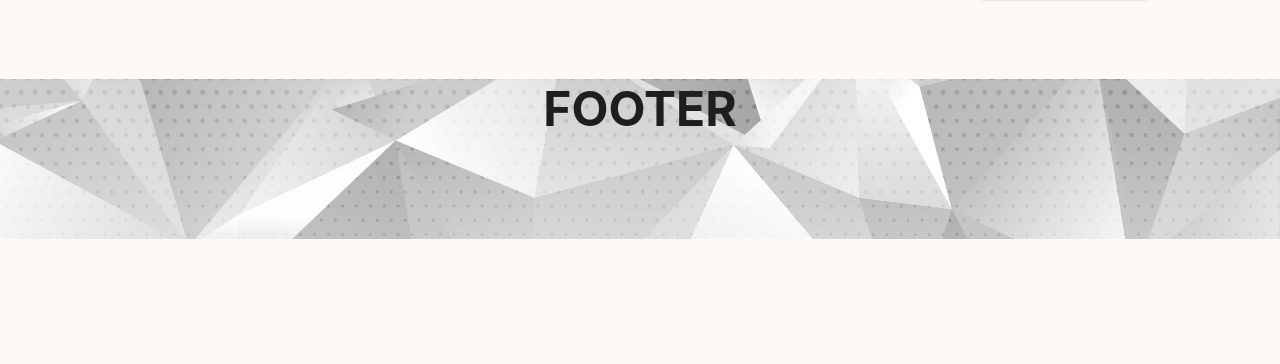
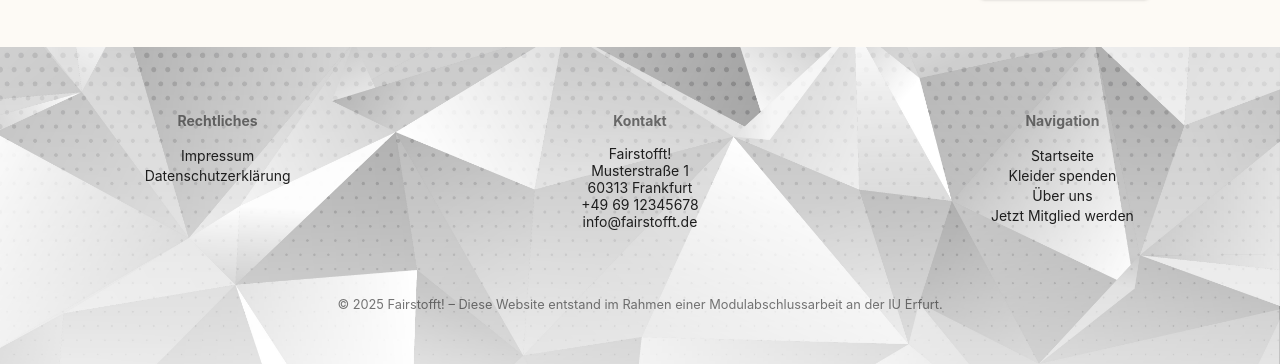
Before and after one commit to Floelly/KleiderspendenRegistrierung, a React (Vite) app: page / in a window 1280 px wide. Shown: the part 5275-5639 px from the top of the page. Before the commit the page ends 5514 px from the top, so only its background shows below. Built offline with nearby package versions, Linux system fonts and the light colour scheme.

Commit message:
impl Footer content

```diff
--- a/src/components/layout/Footer.jsx
+++ b/src/components/layout/Footer.jsx
@@ -1,9 +1,81 @@
+import CardGrid from "../ui/CardGrid";
+import ContentContainer from "../ui/Container";
 import StyledFooter from "../ui/FancyFooter";
+import styled from "styled-components";
+
+const FooterSection = styled.div`
+
+  h3 {
+    font-size: ${({theme}) => theme.fontSizes.small};
+    opacity: .6;
+    margin-bottom: ${({theme}) => theme.spacing.s};
+  }
+
+  ul {
+    list-style: none;
+    padding: 0;
+  }
+
+  p, a {
+    color: inherit;
+    margin: 0;
+    font-size: ${({theme}) => theme.fontSizes.small};
+  }
+`;
+
+const FooterBottom = styled.div`
+  margin-top: ${({theme}) => theme.spacing.l};
+  text-align: center;
+  font-size: ${({theme}) => theme.fontSizes.copyright};
+  color: ${({ theme }) => theme.colors.dark || '#111'};
+  opacity: .6 ;
+`;
 
 export default function Footer() {
   return (
     <StyledFooter title="Bildquelle: https://www.freepik.com/free-vector/abstract-banner-with-monotone-low-poly-design_13219284.htm#fromView=keyword&page=1&position=25&uuid=6">
-      <h1>FOOTER</h1>
+      <ContentContainer>
+        <CardGrid>
+          <FooterSection>
+            <h3>Rechtliches</h3>
+            <ul>
+              <li><a href="/impressum">Impressum</a></li>
+              <li><a href="/datenschutz">Datenschutzerklärung</a></li>
+            </ul>
+          </FooterSection>
+
+          <FooterSection>
+            <h3>Kontakt</h3>
+            <ul>
+              <li>
+                <p>Fairstofft!</p>
+                <p>Musterstraße 1</p>
+                <p>60313 Frankfurt</p>
+              </li>
+              <li>
+                <p><a href="tel:+496912345678">+49 69 12345678</a></p>
+              </li>
+              <li>
+                <p><a href="mailto:info@fairstofft.de">info@fairstofft.de</a></p>
+              </li>
+            </ul>
+          </FooterSection>
+
+          <FooterSection>
+            <h3>Navigation</h3>
+            <ul>
+              <li><a href="/">Startseite</a></li>
+              <li><a href="/spenden">Kleider spenden</a></li>
+              <li><a href="/ueber-uns">Über uns</a></li>
+              <li><a href="/ueber-uns">Jetzt Mitglied werden</a></li>
+            </ul>
+          </FooterSection>
+        </CardGrid>
+
+        <FooterBottom>
+          © 2025 Fairstofft! – Diese Website entstand im Rahmen einer Modulabschlussarbeit an der IU Erfurt.
+        </FooterBottom>
+      </ContentContainer>
     </StyledFooter>
   );
 }
--- a/src/styles/GlobalStyle.js
+++ b/src/styles/GlobalStyle.js
@@ -38,6 +38,7 @@ const GlobalStyle = createGlobalStyle`
   a:hover {
     opacity: .7;
     transform: scale(1.05);
+    text-decoration: underline;
   }
 `;
 
--- a/src/styles/Theme.js
+++ b/src/styles/Theme.js
@@ -33,6 +33,7 @@ export const Theme = {
     h1: 'clamp(2rem, 4vw, 3rem)',
     h2: 'clamp(1.5rem, 3vw, 2.6rem)',
     small: 'clamp(0.875rem, 1vw, 1.2rem)',
+    copyright: '.8rem',
   },
   colors: {
     light: '#fdfaf5',
```
